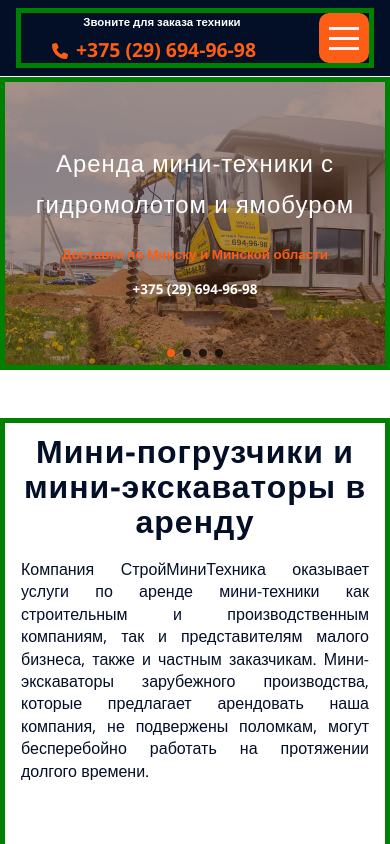
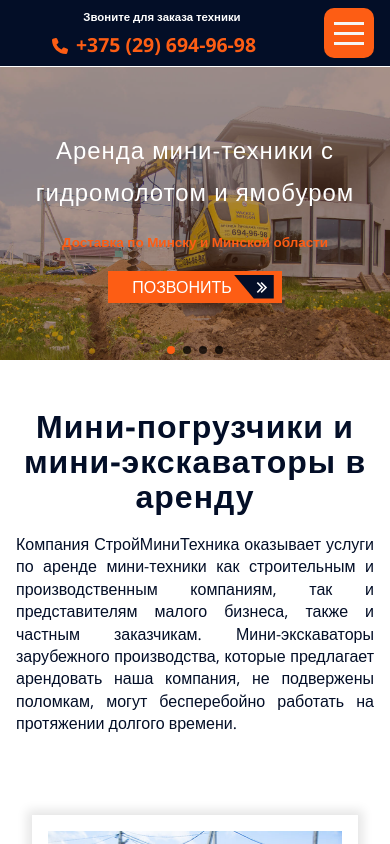
Before and after one commit to TanyaDanilovich/miniarenda_styled, a React app: page / in a window 390 px wide. Shown: the top 844 px of the page. Built offline with nearby package versions, Linux system fonts and the light colour scheme.

Commit message:
fix hero phone

```diff
--- a/src/shared/styled/S_Container.ts
+++ b/src/shared/styled/S_Container.ts
@@ -11,7 +11,7 @@ export const S_Container = styled.div<ContainerProps>`
   margin: 0 auto;
   align-self: center;
   position: relative;
-  ${outline(5, "green")};
+    //${outline(5, "green")};
 
 
   @media ${({theme}) => theme.media.tablet} {
--- a/src/shared/ui/linkAsButton/ContactUsButton.tsx
+++ b/src/shared/ui/linkAsButton/ContactUsButton.tsx
@@ -5,7 +5,7 @@ type props = {};
 export const ContactUsButton = ({}: props) => {
 
     return (
-        <S_ContactUs>
+        <S_ContactUs href={"tel:+375296949698"}>
             <span>Позвонить</span>
         </S_ContactUs>);
 };
--- a/src/widgets/hero/HeroSlider.tsx
+++ b/src/widgets/hero/HeroSlider.tsx
@@ -7,6 +7,8 @@ import {translateAnimation} from '../../app/styles/animation';
 import {BREAKPOINTS} from '../../shared/constants';
 import {FontAwesomeIcon} from '@fortawesome/react-fontawesome';
 import {faPhone} from '@fortawesome/free-solid-svg-icons';
+import {S_ContactUs} from '../../shared/ui/linkAsButton/S_ContactUs';
+import {ContactUsButton} from '../../shared/ui/linkAsButton/ContactUsButton';
 
 
 type props = {
@@ -26,7 +28,12 @@ export const HeroSlider = ({mainText, additionalText, imgUrl}: props) => {
                 <p>
                     {/*<FontAwesomeIcon icon = {faPhone} size = {'1x'}/>*/}
                     <a href = "tel:+375296949698">+375 (29) 694-96-98</a>
+                    <div>
+                        <ContactUsButton/>
+                    </div>
+
                 </p>
+
             </S_HeroTitle>
 
             <S_Image src = {imgUrl}/>
@@ -87,6 +94,7 @@ export const S_HeroTitle = styled(S_Container)`
   p {
     font-size: ${getResponsiveSize(12, 32, 360, 768)};
     font-weight: ${({theme}) => theme.fonts.weight.bold};
+
   }
 
   p:not(:has(a)) {
@@ -95,15 +103,16 @@ export const S_HeroTitle = styled(S_Container)`
   }
 
   p:has(a) {
-    width: 100%;
     ${translateAnimation({delay: "1.5s", transformType: "translateY", start: "10vh", duration: "0.4s"})};
   }
 
-  a {
+  p > a {
     display: inline-block;
     text-align: center;
-    width: 100%;
-    padding: 1rem;
+    width: 0;
+    height: 0;
+    overflow: hidden;
+    //padding: 1rem;
     cursor: pointer;
   }
 
@@ -117,5 +126,4 @@ export const S_HeroTitle = styled(S_Container)`
 
 
 
-
 `
--- a/src/widgets/hero/HeroSwiper.tsx
+++ b/src/widgets/hero/HeroSwiper.tsx
@@ -96,6 +96,7 @@ export const HeroSwiper = ({id}: props) => {
 
 export const S_HeroSwiper = styled(Swiper)<{}>`
   --swiper-theme-color: ${({theme}) => theme.colors.primary};
+  --swiper-pagination-bottom: 1px;
   --swiper-pagination-bullet-size: 1rem;
   --swiper-pagination-bullet-width: 1rem;
   --swiper-pagination-bullet-height: 1rem;
```
